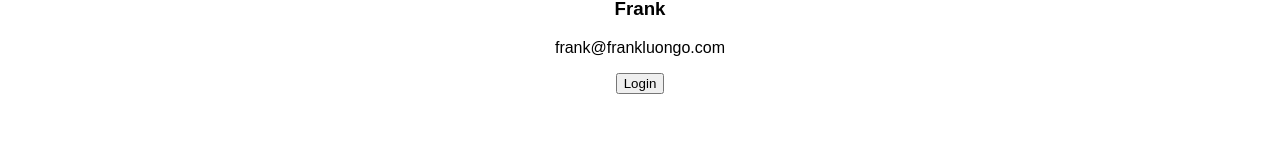
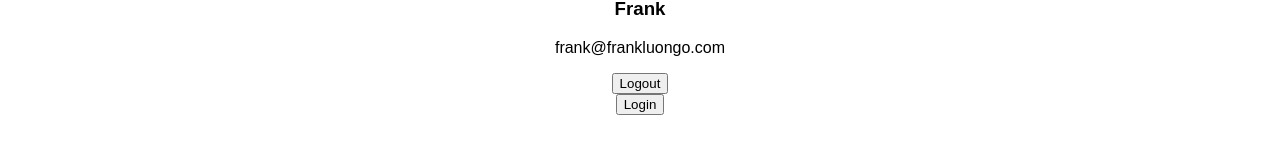
Before and after one commit to frankluongo/LUT-Level-2-React, a React (Create React App) app: page / in a window 1280 px wide. Shown: the part 272-426 px from the top of the page. Built offline with nearby package versions, Linux system fonts and the light colour scheme.

Commit message:
13: Updating Context

```diff
--- a/src/App.js
+++ b/src/App.js
@@ -13,11 +13,20 @@
     email: 'frank@frankluongo.com'
   }
 
+  logout = () => {
+    this.setState({
+      id: null,
+      name: '',
+      email: ''
+    })
+  }
+
   render() {
     return (
       <UserContext.Provider
         value={{
-          user: this.state
+          user: this.state,
+          logout: this.logout
         }}
       >
         {this.props.children}
--- a/src/User.js
+++ b/src/User.js
@@ -11,6 +11,7 @@
             <h1>User Info</h1>
             <h3>{context.user.name}</h3>
             <p>{context.user.email}</p>
+            <button onClick={context.logout}>Logout</button>
           </div>
         )}
       </UserContext.Consumer>
```
